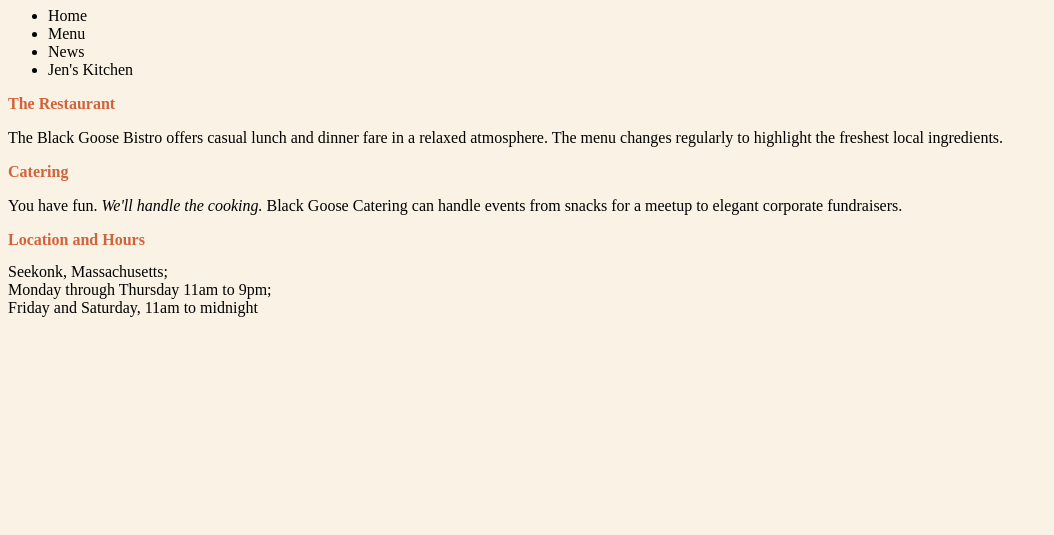
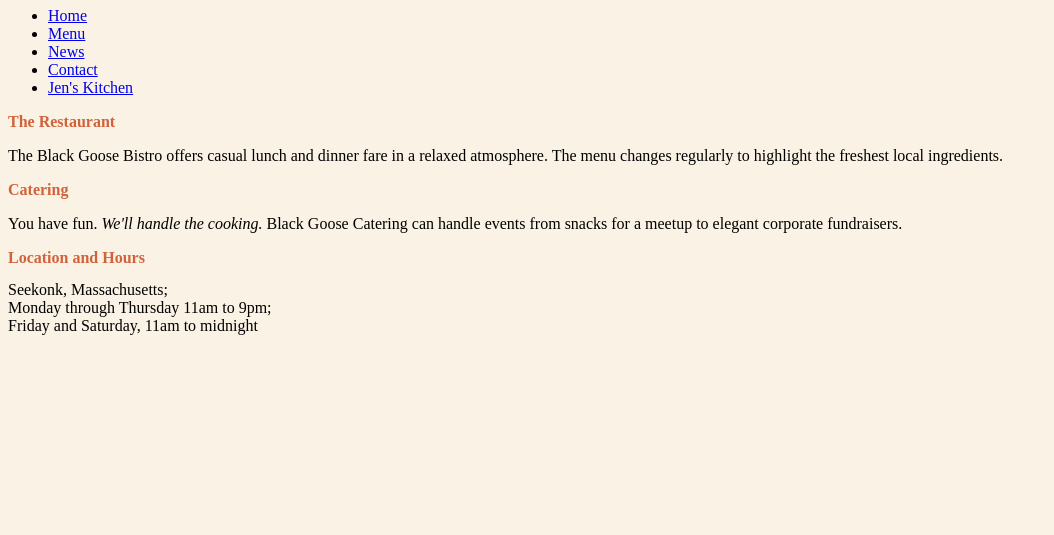
Before and after one commit to nicolasilepe/fid, a plain HTML site: page bistro/index.html in a window 1280 px wide. Shown: the part 265-800 px from the top of the page, without its empty margins (0-1054 px from the left). Drawn offline with Linux system fonts and the light colour scheme.

Commit message:
Update index.html

```diff
--- a/bistro/index.html
+++ b/bistro/index.html
@@ -29,10 +29,11 @@ font-size: 1em;
 
   <nav>
     <ul>
-      <li>Home</li>
-      <li>Menu</li>
-      <li>News</li>
-      <li>Jen's Kitchen</li>
+      <li><a href="index.html">Home</a></li>
+      <li><a href="menu.html">Menu</a></li>
+      <li><a href="bgnews.html">News</a></li>
+      <li><a href="contact.html">Contact</a></li>
+      <li><a href="jenskitchen/jenskitch.html">Jen's Kitchen</a></li>
     </ul>
   </nav>
 
```
